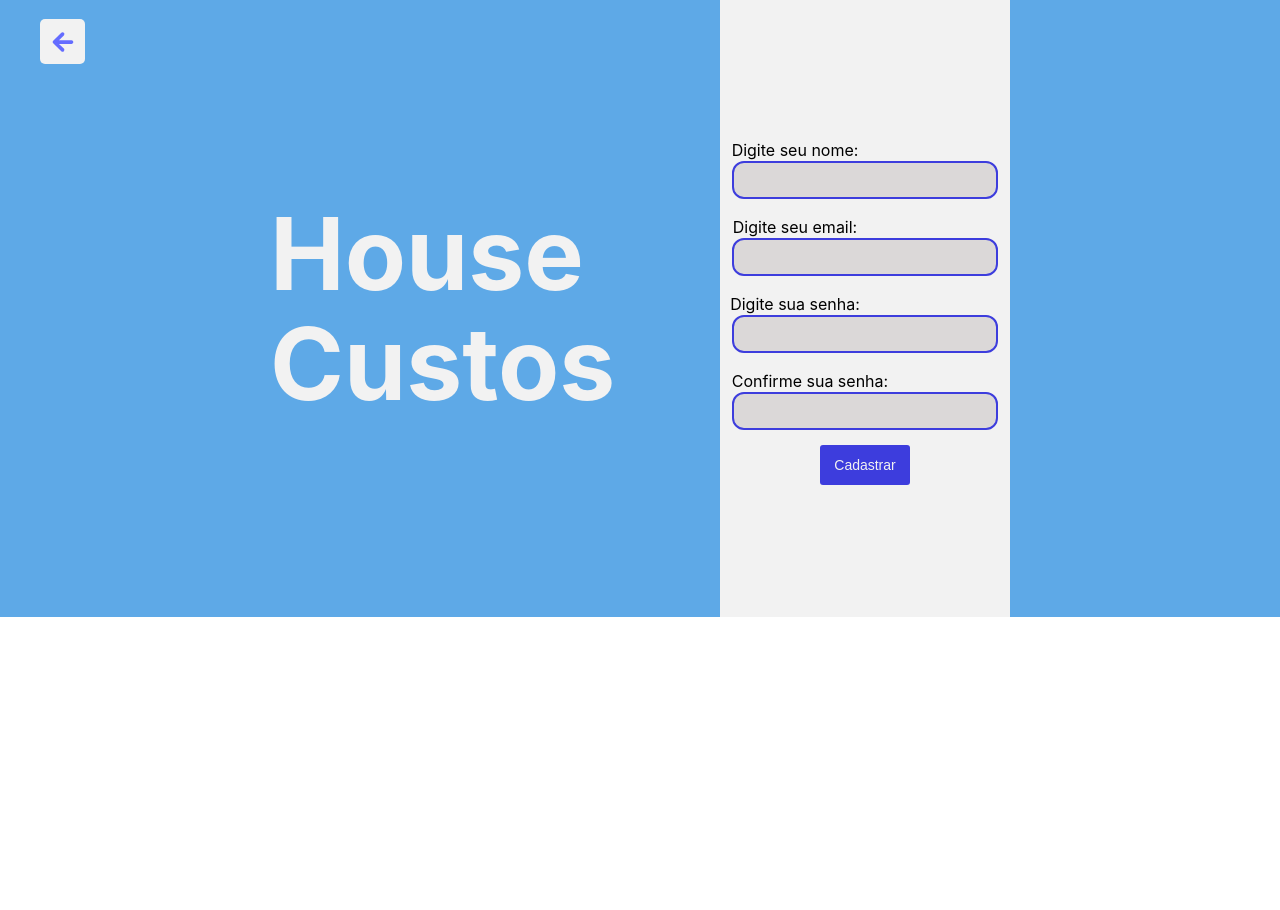
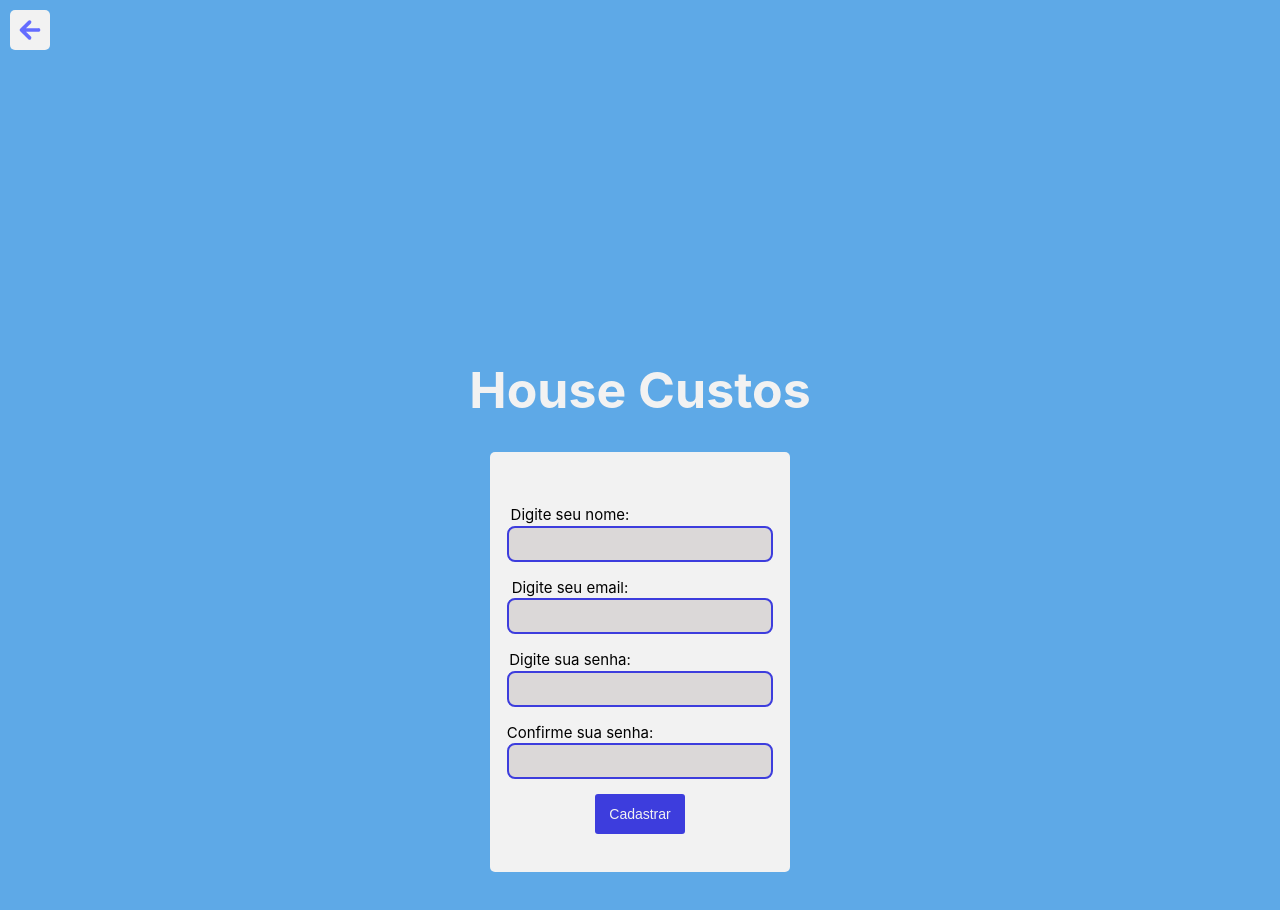
Before and after one commit to DouglasGsilva/House-Custos-Site, a React (Vite) app in the folder HouseCustos/: page /cadastro in a window 1280 px wide. Shown: the top 910 px of the page. Before the commit the page ends 800 px from the top, so only its background shows below. Built offline with nearby package versions, Linux system fonts and the light colour scheme.

Commit message:
mobile first no cadastro

```diff
--- /dev/null
+++ b/HouseCustos/src/Components/layout_Cadastro/Form/Form.jsx
@@ -0,0 +1,87 @@
+import React from "react";
+import * as C from "./style";
+import { IoMdAlert } from "react-icons/io";
+import { IoMdArrowRoundBack } from "react-icons/io";
+import { Link } from "react-router-dom";
+import { useForm } from "react-hook-form";
+import { zodResolver } from "@hookform/resolvers/zod";
+import signupSchema from "../../../Schemas/signupSchema";
+import { signup } from "../../../services/userServices";
+import Cookies from "js-cookie";
+import { useNavigate } from "react-router-dom";
+
+const Form = () => {
+  const {
+    register,
+    handleSubmit,
+    formState: { errors },
+  } = useForm({
+    resolver: zodResolver(signupSchema),
+  });
+
+  const navigate = useNavigate();
+
+  async function HandleSubmit(data) {
+    try {
+      const response = await signup(data);
+      console.log(response);
+      Cookies.set("token", response.data.token, { expires: 1 });
+      navigate("/");
+    } catch (error) {
+      console.log(error);
+    }
+  }
+
+  return (
+    <C.MainContainer>
+      <Link to={"/"}>
+        <C.LinkExit>
+          <IoMdArrowRoundBack />
+        </C.LinkExit>
+      </Link>{" "}
+      <C.Logo>House Custos</C.Logo>
+      <C.FormCad onSubmit={handleSubmit(HandleSubmit)}>
+        <C.FormCadTitle margin='140px'>Digite seu nome:</C.FormCadTitle>
+        <C.Input type='text' {...register("name")} />
+
+        {errors.name && (
+          <C.ErrorMessage>
+            <IoMdAlert />
+            {errors.name.message}
+          </C.ErrorMessage>
+        )}
+
+        <C.FormCadTitle margin='140px'>Digite seu email:</C.FormCadTitle>
+        <C.Input type='email' {...register("email")} />
+
+        {errors.email && (
+          <C.ErrorMessage>
+            <IoMdAlert />
+            {errors.email.message}
+          </C.ErrorMessage>
+        )}
+
+        <C.FormCadTitle margin='140px'>Digite sua senha:</C.FormCadTitle>
+        <C.Input type='password' {...register("password")} />
+
+        {errors.password && (
+          <C.ErrorMessage>
+            <IoMdAlert />
+            {errors.password.message}
+          </C.ErrorMessage>
+        )}
+        <C.FormCadTitle margin='120px'>Confirme sua senha:</C.FormCadTitle>
+        <C.Input type='password' {...register("confirmPassword")} />
+        {errors.confirmPassword && (
+          <C.ErrorMessage>
+            <IoMdAlert />
+            {errors.confirmPassword.message}
+          </C.ErrorMessage>
+        )}
+        <C.ButtonCad>Cadastrar</C.ButtonCad>
+      </C.FormCad>
+    </C.MainContainer>
+  );
+};
+
+export default Form;
--- /dev/null
+++ b/HouseCustos/src/Components/layout_Cadastro/Form/style.js
@@ -0,0 +1,103 @@
+import styled from "styled-components";
+
+export const MainContainer = styled.div`
+  background-color: #5ea9e7;
+  width: 100%;
+  height: 100%;
+  display: flex;
+  justify-content: center;
+  flex-direction: column;
+  align-items: center;
+  margin: auto;
+
+  @media (min-width: 768px) {
+    height: 1200px;
+  }
+`;
+
+export const LinkExit = styled.a`
+  position: absolute;
+  margin: auto;
+  cursor: pointer;
+  background-color: #f2f2f2;
+  padding: 5px;
+  border-radius: 5px;
+  top: 10px;
+  left: 10px;
+  width: 30px;
+  height: 30px;
+  display: flex;
+  justify-content: center;
+  align-items: center;
+  font-size: 30px;
+
+  @media (min-width: 768px) {
+  }
+`;
+
+export const Logo = styled.h1`
+  font-size: 50px;
+  color: #f2f2f2;
+  text-align: center;
+  margin-top: 60px;
+`;
+
+export const FormCad = styled.form`
+  display: flex;
+  justify-content: center;
+  align-items: center;
+  flex-direction: column;
+  width: 300px;
+  height: 400px;
+  background-color: #f2f2f2;
+  padding-bottom: 10px;
+  padding-top: 10px;
+  border-radius: 5px;
+  margin-bottom: 25px;
+`;
+
+export const FormCadTitle = styled.p`
+  display: flex;
+  margin-bottom: -1px;
+  font-size: 15px;
+  margin-right: ${(props) => props.margin};
+`;
+
+export const Input = styled.input`
+  width: 250px;
+  height: 30px;
+  border-radius: 8px;
+  background-color: #dbd8d8;
+  border: 2px solid #3d3ddd;
+  text-align: left;
+  padding-left: 10px;
+  font-size: 15px;
+`;
+
+export const ButtonCad = styled.button`
+  width: 90px;
+  height: 40px;
+  background-color: #3d3ddd;
+  color: #f2f2f2;
+  border: none;
+  border-radius: 3px;
+  cursor: pointer;
+  font-size: 14px;
+  transition: all 0.2s linear;
+  margin-top: 15px;
+
+  &:hover {
+    background-color: #2525df;
+  }
+`;
+
+export const ErrorMessage = styled.p`
+  color: red;
+  width: 345px;
+  height: 1px;
+  bottom: 15px;
+  align-items: center;
+  justify-content: center;
+  text-align: center;
+  font-size: 11px;
+`;
--- a/HouseCustos/src/Components/pages/Cadastro/Cadastro.jsx
+++ b/HouseCustos/src/Components/pages/Cadastro/Cadastro.jsx
@@ -1,84 +1,10 @@
-import { useForm } from "react-hook-form";
-import { zodResolver } from "@hookform/resolvers/zod";
-import signupSchema from "../../../Schemas/signupSchema";
-import { signup } from "../../../services/userServices";
-import Cookies from "js-cookie";
-import { useNavigate, Link } from "react-router-dom";
-import { IoMdAlert } from "react-icons/io";
-import { IoMdArrowRoundBack } from "react-icons/io";
-import * as C from "./style";
-
+import { ContainerCadastro } from "./style";
+import Form from "../../layout_Cadastro/Form/Form";
 const Cadastro = () => {
-  const {
-    register,
-    handleSubmit,
-    formState: { errors },
-  } = useForm({
-    resolver: zodResolver(signupSchema),
-  });
-
-  const navigate = useNavigate();
-
-  async function HandleSubmit(data) {
-    try {
-      const response = await signup(data);
-      console.log(response);
-      Cookies.set("token", response.data.token, { expires: 1 });
-      navigate("/");
-    } catch (error) {
-      console.log(error);
-    }
-  }
-
   return (
-    <C.MainContainer>
-      <Link to={"/"}>
-        <C.LinkExit>
-          <IoMdArrowRoundBack />
-        </C.LinkExit>
-      </Link>{" "}
-      <C.Logo>House Custos</C.Logo>
-      <C.FormCad onSubmit={handleSubmit(HandleSubmit)}>
-        <C.FormCadTitle margin='140px'>Digite seu nome:</C.FormCadTitle>
-        <C.Input type='text' {...register("name")} />
-
-        {errors.name && (
-          <C.ErrorMessage>
-            <IoMdAlert />
-            {errors.name.message}
-          </C.ErrorMessage>
-        )}
-
-        <C.FormCadTitle margin='140px'>Digite seu email:</C.FormCadTitle>
-        <C.Input type='email' {...register("email")} />
-
-        {errors.email && (
-          <C.ErrorMessage>
-            <IoMdAlert />
-            {errors.email.message}
-          </C.ErrorMessage>
-        )}
-
-        <C.FormCadTitle margin='140px'>Digite sua senha:</C.FormCadTitle>
-        <C.Input type='password' {...register("password")} />
-
-        {errors.password && (
-          <C.ErrorMessage>
-            <IoMdAlert />
-            {errors.password.message}
-          </C.ErrorMessage>
-        )}
-        <C.FormCadTitle margin='110px'>Confirme sua senha:</C.FormCadTitle>
-        <C.Input type='password' {...register("confirmPassword")} />
-        {errors.confirmPassword && (
-          <C.ErrorMessage>
-            <IoMdAlert />
-            {errors.confirmPassword.message}
-          </C.ErrorMessage>
-        )}
-        <C.ButtonCad>Cadastrar</C.ButtonCad>
-      </C.FormCad>
-    </C.MainContainer>
+    <ContainerCadastro>
+      <Form />
+    </ContainerCadastro>
   );
 };
 
--- a/HouseCustos/src/Components/pages/Cadastro/style.jsx
+++ b/HouseCustos/src/Components/pages/Cadastro/style.jsx
@@ -1,89 +1,8 @@
 import styled from "styled-components";
 
-export const MainContainer = styled.div`
-  background-color: #5ea9e7;
+export const ContainerCadastro = styled.div`
+  display: flex;
   width: 100%;
   height: 617px;
-  display: flex;
-  justify-content: space-between;
-  align-items: center;
+  margin-bottom: auto;
 `;
-
-export const LinkExit = styled.a`
-  position: absolute;
-  margin: auto;
-  cursor: pointer;
-  background-color: #f2f2f2;
-  padding: 5px;
-  border-radius: 5px;
-  top: 19px;
-  left: 40px;
-  width: 35px;
-  height: 35px;
-  display: flex;
-  justify-content: center;
-  align-items: center;
-  font-size: 30px;
-`;
-
-export const Logo = styled.h1`
-  font-size: 100px;
-  margin-left: 270px;
-  color: #f2f2f2;
-`;
-
-export const FormCad = styled.form`
-  display: flex;
-  justify-content: center;
-  align-items: center;
-  flex-direction: column;
-  width: 440px;
-  height: 607px;
-  background-color: #f2f2f2;
-  margin-right: 270px;
-  padding-bottom: 10px;
-`;
-
-export const FormCadTitle = styled.p`
-  display: flex;
-  margin-bottom: -1px;
-  margin-right: ${(props) => props.margin};
-`;
-
-export const Input = styled.input`
-  width: 250px;
-  height: 32px;
-  border-radius: 12px;
-  background-color: #dbd8d8;
-  border: 2px solid #3d3ddd;
-  text-align: left;
-  padding-left: 10px;
-  font-size: 15px;
-`;
-
-export const ButtonCad = styled.button`
-  width: 90px;
-  height: 40px;
-  background-color: #3d3ddd;
-  color: #f2f2f2;
-  border: none;
-  border-radius: 3px;
-  cursor: pointer;
-  font-size: 14px;
-  transition: all 0.2s linear;
-  margin-top: 15px;
-
-  &:hover {
-    background-color: #2525df;
-  }
-`;
-
-export const ErrorMessage = styled.p`
-  color: red;
-  width: 345px;
-  height: 1px;
-  bottom: 15px;
-  align-items: center;
-  justify-content: center;
-  margin-left: 150px;
-`;
--- a/HouseCustos/src/Components/pages/Login/Login.jsx
+++ b/HouseCustos/src/Components/pages/Login/Login.jsx
@@ -12,7 +12,7 @@ import {
   Input,
   LinkExit,
 } from "./style";
-import { ErrorMessage } from "../Cadastro/style";
+import { ErrorMessage } from "../../layout_Cadastro/Form/style.js";
 const Login = () => {
   const {
     register,
```
